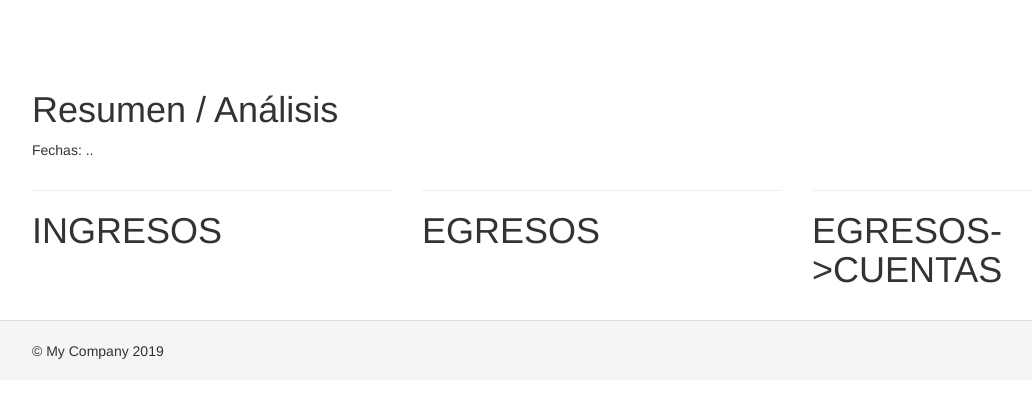
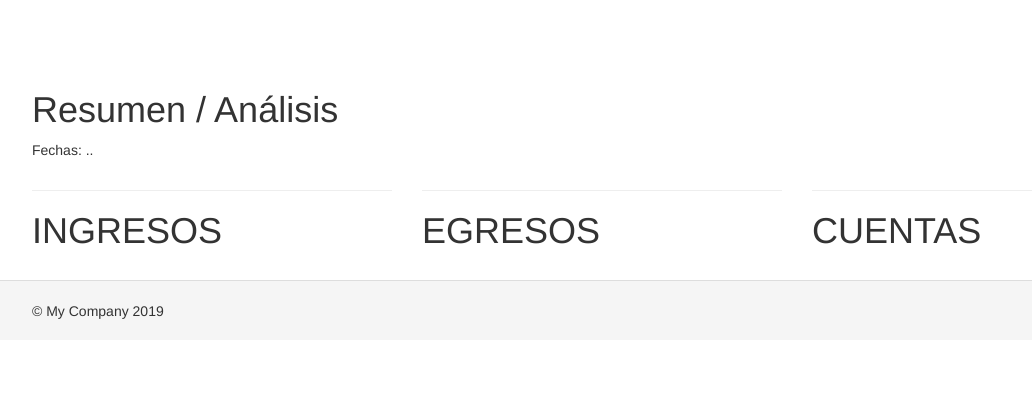
Before and after one commit to biottgus/Accounting, a Yii app: template views/report-analisis/results.php in a window 1280 px wide. Shown: the top 398 px of the page, without its empty margins (38-1070 px from the left). Run offline with PHP 8.4 and a stand-in for Yii, Linux system fonts and the light colour scheme; the template is opened without the code that fills it, so the values that code supplies are empty; some libraries are stand-ins or nearby versions.

Commit message:
cambios varios

```diff
--- a/views/report-analisis/results.php
+++ b/views/report-analisis/results.php
@@ -303,7 +303,7 @@ $sqlByIngresos = queryIngresos($sqlBase);
         <div class="col-lg-4">
             <?php
             echo "<hr>";
-            echo "<h1>EGRESOS->CUENTAS</h1>";
+            echo "<h1>CUENTAS</h1>";
             $data = Yii::$app->db->createCommand($sqlByEgresos)->queryAll();
             echo reporteAnalisis($model, $data);
             echo arrayToGraph("CUENTAS DE EGRESO", 'agrupado', [
```
